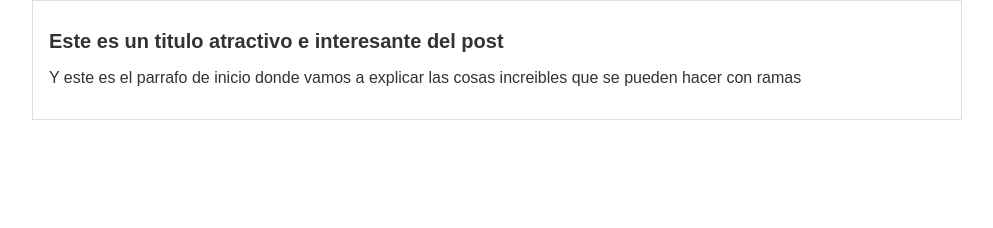
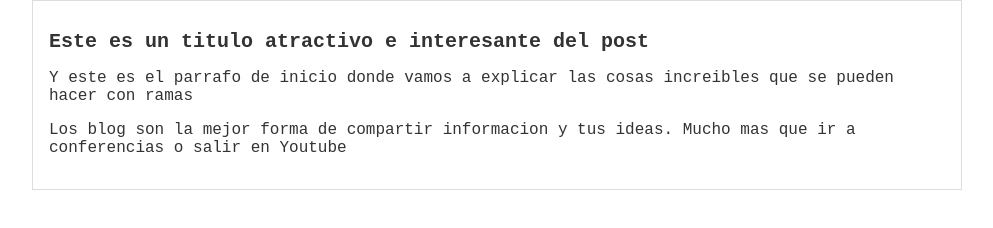
Before and after one commit to varoxMok/hyperblog, a plain HTML site: page index.html in a window 1280 px wide. Shown: the whole page, without its empty margins (143-1136 px from the left). Drawn offline with Linux system fonts and the light colour scheme; a script that the page names is missing.

Commit message:
Agregado contenido adicional del blog

```diff
--- a/css/main.css
+++ b/css/main.css
@@ -1,7 +1,7 @@
 body {
     color: #333;
     text-align: center;
-    font-family: Arial, Helvetica, sans-serif;
+    font-family: 'Courier New', Courier, monospace;
     font-size: 16px;
     margin: 0;
     padding: 0;
--- a/index.html
+++ b/index.html
@@ -13,6 +13,7 @@
             <div id="post">
                 <h1>Este es un titulo atractivo e interesante del post</h1>
                 <p>Y este es el parrafo de inicio donde vamos a explicar las cosas increibles que se pueden hacer con ramas</p>
+                <p>Los blog son la mejor forma de compartir informacion y tus ideas. Mucho mas que ir a conferencias o salir en Youtube</p>
             </div>
         </div>
     </body>
```
